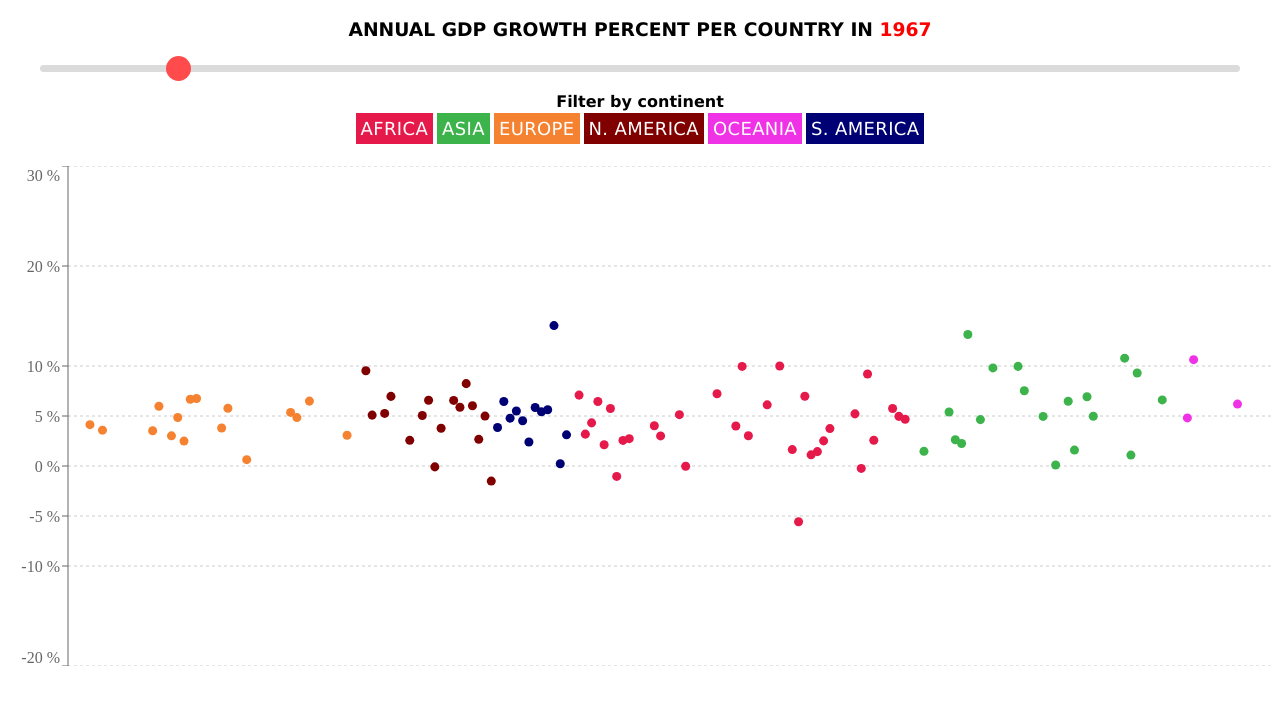
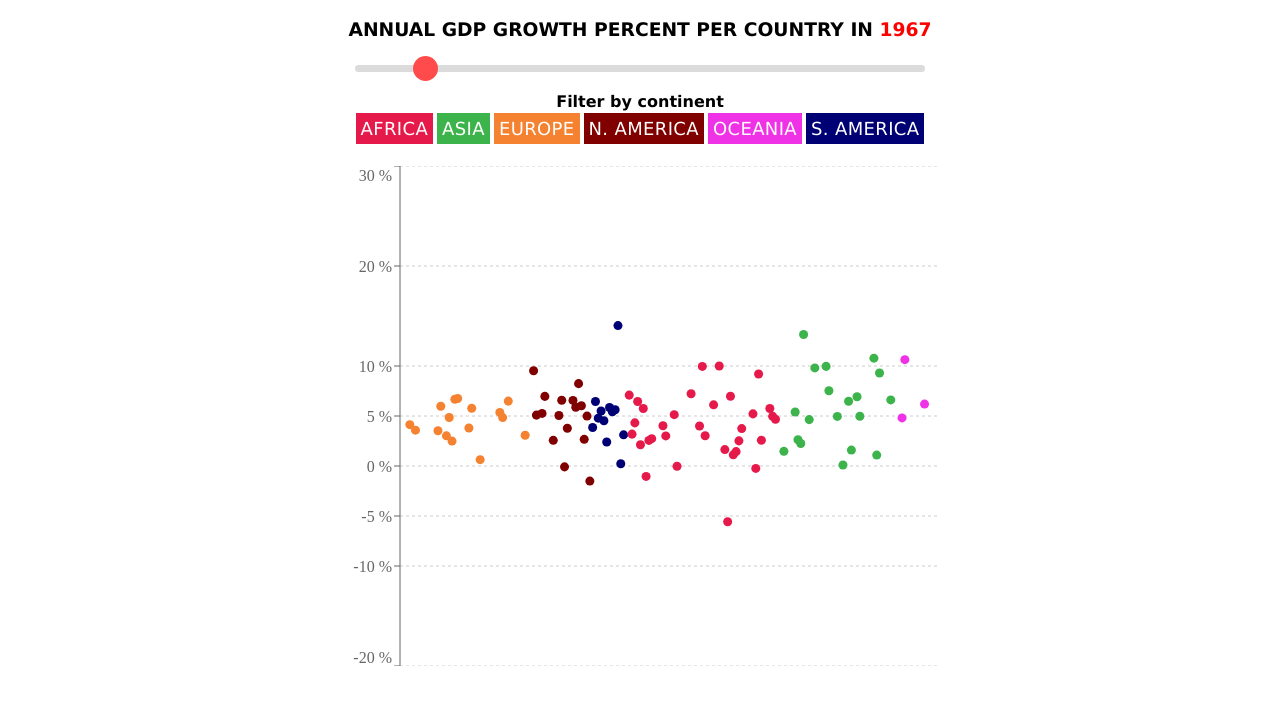
Before and after one commit to ebuddj/2019-gdpgrowth, a React app: page / in a window 1280 px wide. Shown: the top 704 px of the page. Built offline with nearby package versions, Linux system fonts and the light colour scheme.

Commit message:
Production build

```diff
--- a/public/css/styles.min.css
+++ b/public/css/styles.min.css
@@ -29,6 +29,8 @@
   white-space: nowrap;
 }
 .app___2khK2 {
+  margin: auto auto;
+  max-width: 600px;
   text-align: center;
 }
 .app___2khK2 h3 {
--- a/src/styles/styles.less
+++ b/src/styles/styles.less
@@ -1,6 +1,8 @@
 @import 'basics.less';
 
 .app {
+  margin: auto auto;
+  max-width: 600px;
   text-align: center;
   h3 {
     font-family: verdana;
```
